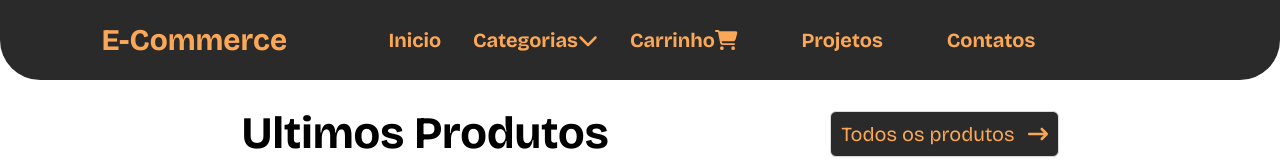
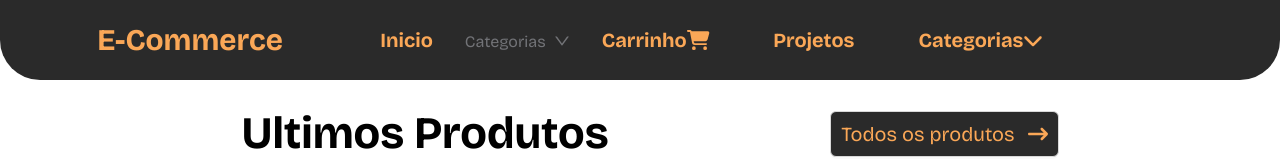
Before and after one commit to Reis567/ecommerce-api, a React (Vite) app in the folder frontend/: page / in a window 1280 px wide. Shown: the top 160 px of the page. Built offline with nearby package versions, Linux system fonts and the light colour scheme.

Commit message:
Feat : Initial dropdownm

```diff
--- /dev/null
+++ b/frontend/src/components/Dropdown/Dropdown.tsx
@@ -0,0 +1,52 @@
+import React from 'react';
+import { DownOutlined, SmileOutlined } from '@ant-design/icons';
+import type { MenuProps } from 'antd';
+import { Dropdown, Space } from 'antd';
+
+const items: MenuProps['items'] = [
+  {
+    key: '1',
+    label: (
+      <a target="_blank" rel="noopener noreferrer" href="https://www.antgroup.com">
+        1st menu item
+      </a>
+    ),
+  },
+  {
+    key: '2',
+    label: (
+      <a target="_blank" rel="noopener noreferrer" href="https://www.aliyun.com">
+        2nd menu item (disabled)
+      </a>
+    ),
+    icon: <SmileOutlined />,
+    disabled: true,
+  },
+  {
+    key: '3',
+    label: (
+      <a target="_blank" rel="noopener noreferrer" href="https://www.luohanacademy.com">
+        3rd menu item (disabled)
+      </a>
+    ),
+    disabled: true,
+  },
+  {
+    key: '4',
+    danger: true,
+    label: 'a danger item',
+  },
+];
+
+const DropPerso: React.FC = () => (
+  <Dropdown menu={{ items }}>
+    <a onClick={(e) => e.preventDefault()}>
+      <Space>
+        Categorias
+        <DownOutlined />
+      </Space>
+    </a>
+  </Dropdown>
+);
+
+export default DropPerso;
--- a/frontend/src/components/Header/Header.styles.tsx
+++ b/frontend/src/components/Header/Header.styles.tsx
@@ -69,56 +69,8 @@ export const SLink = styled(Link)`
     width: 100%;
   }
 `;
-export const CategoItem = styled(Link)`
-  margin: 5px;
-  padding: 5px;
-  color: #faa757;
-  font-weight: bolder;
-  font-size: 20px;
-  position: relative;
-  text-decoration:None;
-
-  &::after {
-    position: absolute;
-    content: " ";
-    width: 0;
-    height: 2px;
-    background: #faa757;
-    bottom: -20%;
-    left: 0;
-    transition: width 0.3s ease-in-out;
-  }
-
-  &:hover::after {
-    width: 100%;
-  }
-`;
 
 
-export const CategoLink = styled.span`
-  font-weight: bolder;
-  color: #faa757;
-  font-weight: bolder;
-  font-size: 20px;
-  position: relative;
-
-
-  cursor: pointer;
-  &::after {
-    position: absolute;
-    content: " ";
-    width: 0;
-    height: 1px;
-    background: #faa757;
-    bottom: 0;
-    left: 0;
-    transition: width 0.3s ease-in-out;
-  }
-
-  &:hover::after {
-    width: 100%;
-  }
-`;
 
 
 export const NavTitle = styled.h3`
@@ -133,22 +85,3 @@ export const NavTitle = styled.h3`
     font-size: 20px;
   }
 `
-
-export const CategoryList = styled.div`
-  gap: 10px;
-    position: absolute;
-    padding-bottom: 15px;
-    left: 15%;
-    width: 26%;
-    top: 180%;
-    background-color: #ffffff;
-    border: 1px solid #ccc;
-    border-top: none; /* Remove a borda superior para que não se sobreponha ao link de categorias */
-    border-radius: 0 0 5px 5px; /* Arredonda apenas os cantos inferiores */
-    z-index: 1; /* Defina um z-index menor para que a lista não se sobreponha a outros elementos */
-    display: flex; /* Exibe os itens em uma coluna */
-    flex-direction: column; /* Organiza os itens em uma coluna */
-
-    box-shadow: 0px 2px 4px rgba(0, 0, 0, 0.1); /* Adiciona uma sombra leve */
-
-`;
--- a/frontend/src/components/Header/Header.tsx
+++ b/frontend/src/components/Header/Header.tsx
@@ -1,35 +1,20 @@
-import React, { useState, useEffect, useRef } from 'react';
+import React, { useState } from 'react';
 import { FaBars, FaTimes } from 'react-icons/fa';
-import { Container, Nav, NavTitle, SLink, CategoryList, CategoLink, CategoItem } from './Header.styles.tsx';
+import { Container, Nav, NavTitle, SLink } from './Header.styles.tsx';
+import DropPerso from '../Dropdown/Dropdown.tsx'
 import { Link } from 'react-router-dom';
 import { FontAwesomeIcon } from '@fortawesome/react-fontawesome';
-import { faCartShopping, faChevronDown } from '@fortawesome/free-solid-svg-icons';
+import { faCartShopping,faChevronDown } from '@fortawesome/free-solid-svg-icons';
 
 const Header: React.FC = () => {
     const [isNavOpen, setIsNavOpen] = useState(false);
-    const [isCategoryOpen, setIsCategoryOpen] = useState(false);
-    const categoryRef = useRef<HTMLSpanElement>(null);
+
 
     const toggleNavBar = () => {
         setIsNavOpen(!isNavOpen);
     };
 
-    const toggleCategoryList = () => {
-        setIsCategoryOpen(!isCategoryOpen);
-    };
 
-    useEffect(() => {
-        function handleClickOutside(event: MouseEvent) {
-            if (categoryRef.current && !categoryRef.current.contains(event.target as Node)) {
-                setIsCategoryOpen(false);
-            }
-        }
-
-        document.addEventListener("mousedown", handleClickOutside);
-        return () => {
-            document.removeEventListener("mousedown", handleClickOutside);
-        };
-    }, []);
 
     return (
         <Container>
@@ -42,23 +27,16 @@ const Header: React.FC = () => {
 
             <Nav isOpen={isNavOpen} as="div">
                 <SLink to="/" onClick={toggleNavBar}>Inicio</SLink>
-                <CategoLink onClick={toggleCategoryList} ref={categoryRef}>
-                    Categorias
-                    <FontAwesomeIcon icon={faChevronDown} />
-                </CategoLink>
-                {isCategoryOpen && (
-                    <CategoryList>
-                        <CategoItem to="/categoria1" onClick={toggleNavBar}>Categoria 1</CategoItem>
-                        <CategoItem to="/categoria2" onClick={toggleNavBar}>Categoria 2</CategoItem>
-                        {/* Adicione mais links para outras categorias aqui */}
-                    </CategoryList>
-                )}
+                <DropPerso/>
                 <SLink to="/experiencia" onClick={toggleNavBar}>
                     Carrinho
                     <FontAwesomeIcon icon={faCartShopping} />
                 </SLink>
                 <SLink to="/projetos" onClick={toggleNavBar}>Projetos</SLink>
-                <SLink to="/contatos" onClick={toggleNavBar}>Contatos</SLink>
+                <SLink to="/contatos" onClick={toggleNavBar}>
+                    Categorias
+                    <FontAwesomeIcon icon={faChevronDown} />
+                    </SLink>
                 <button className='nav-btn nav-close-btn' onClick={toggleNavBar}>
                     <FaTimes />
                 </button>
```
Also changed, not shown: frontend/src/components/Dropdown/Dropdown.styles.tsx (added, +37 -0 lines).
